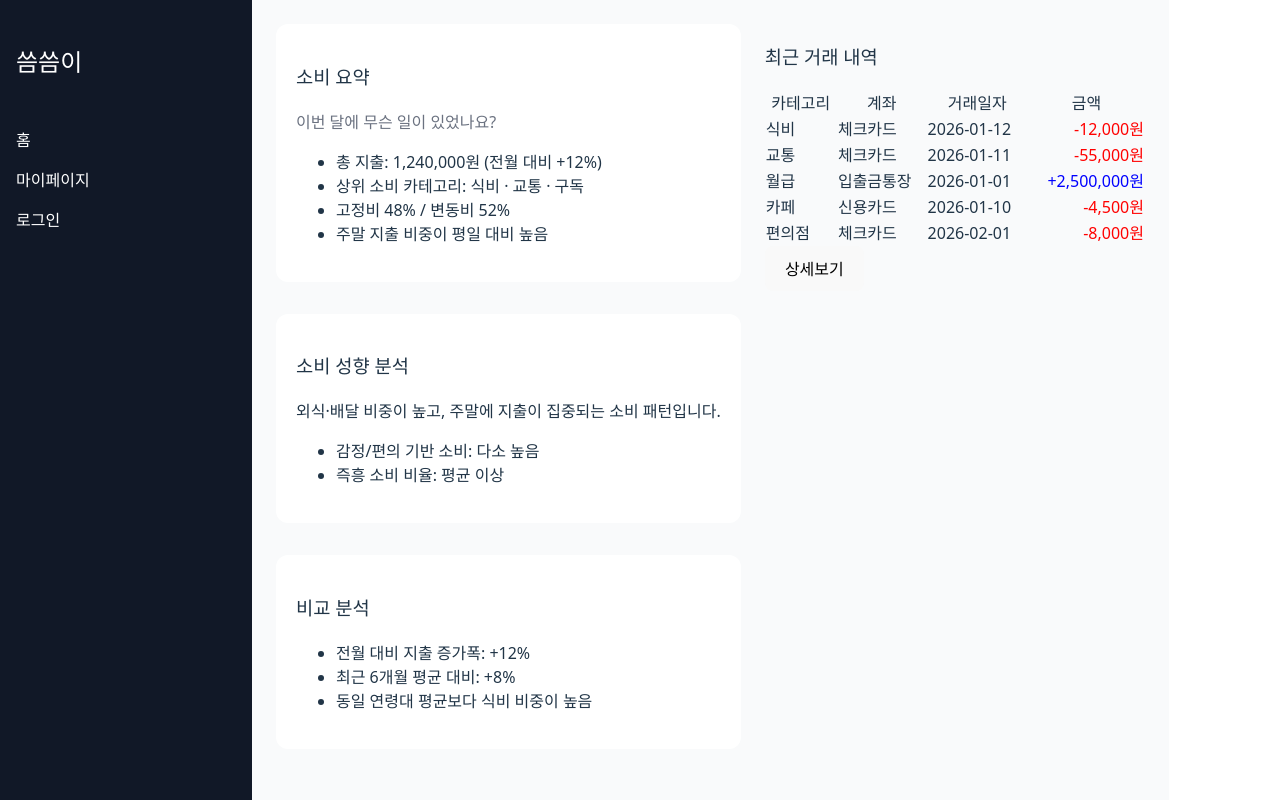
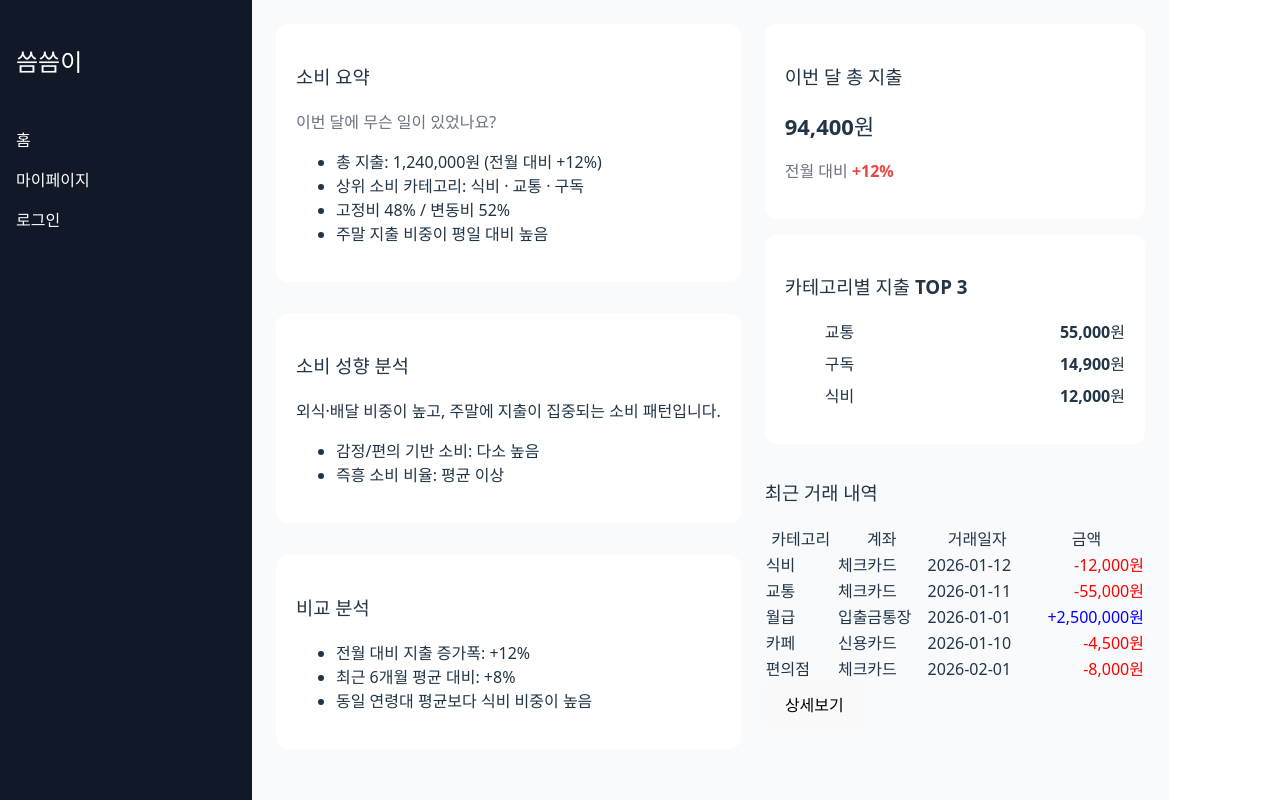
Before and after one commit to Sseumsseumi/sseumsseumi, a React app in the folder frontend/: page / in a window 1280 px wide. Built offline with nearby package versions, Linux system fonts and the light colour scheme; the HTML template or start-up script is replaced by a standard one.

Commit message:
feat: 월별 총 지출 및 카테고리별 통계 요약 컴포넌트 추가

```diff
--- /dev/null
+++ b/frontend/src/components/dashboard/statics/CategoryStatsSummary.tsx
@@ -0,0 +1,48 @@
+import type { Transaction } from "../../../types/transaction";
+
+interface Props {
+  transactions: Transaction[];
+}
+
+const CategoryStatsSummary = ({ transactions }: Props) => {
+  const categoryTotals = transactions
+    .filter((tx) => tx.type === "OUT")
+    .reduce<Record<string, number>>((acc, tx) => {
+      acc[tx.category] = (acc[tx.category] || 0) + tx.amount;
+      return acc;
+    }, {});
+
+  const sortedCategories = Object.entries(categoryTotals)
+    .sort((a, b) => b[1] - a[1])
+    .slice(0, 3);
+
+  return (
+    <section
+      style={{
+        background: "#ffffff",
+        padding: "20px",
+        borderRadius: "12px",
+      }}
+    >
+      <h3>카테고리별 지출 TOP 3</h3>
+
+      <ul style={{ marginTop: "12px" }}>
+        {sortedCategories.map(([category, amount]) => (
+          <li
+            key={category}
+            style={{
+              display: "flex",
+              justifyContent: "space-between",
+              marginBottom: "8px",
+            }}
+          >
+            <span>{category}</span>
+            <strong>{amount.toLocaleString()}원</strong>
+          </li>
+        ))}
+      </ul>
+    </section>
+  );
+};
+
+export default CategoryStatsSummary;
--- /dev/null
+++ b/frontend/src/components/dashboard/statics/MonthlyTotalSummary.tsx
@@ -0,0 +1,39 @@
+import type { Transaction } from "../../../types/transaction";
+
+interface Props {
+  transactions: Transaction[];
+}
+
+const MonthlyTotalSummary = ({ transactions }: Props) => {
+  const totalExpense = transactions
+    .filter((tx) => tx.type === "OUT")
+    .reduce((sum, tx) => sum + tx.amount, 0);
+
+  return (
+    <section
+      style={{
+        background: "#ffffff",
+        padding: "20px",
+        borderRadius: "12px",
+      }}
+    >
+      <h3>이번 달 총 지출</h3>
+
+      <p
+        style={{
+          fontSize: "22px",
+          fontWeight: "bold",
+          margin: "12px 0",
+        }}
+      >
+        {totalExpense.toLocaleString()}원
+      </p>
+
+      <p style={{ color: "#6b7280" }}>
+        전월 대비 <strong style={{ color: "#ef4444" }}>+12%</strong>
+      </p>
+    </section>
+  );
+};
+
+export default MonthlyTotalSummary;
--- /dev/null
+++ b/frontend/src/components/dashboard/statics/StatisticsDashboard.tsx
@@ -0,0 +1,20 @@
+import MonthlyTotalSummary from "./MonthlyTotalSummary";
+import CategoryStatsSummary from "./CategoryStatsSummary";
+import RecentTransactions from "../transactions/RecentTransactions";
+import type { Transaction } from "../../../types/transaction";
+
+interface Props {
+  transactions: Transaction[];
+}
+
+const StatisticsDashboard = ({ transactions }: Props) => {
+  return (
+    <>
+      <MonthlyTotalSummary transactions={transactions} />
+      <CategoryStatsSummary transactions={transactions} />
+      <RecentTransactions transactions={transactions} />
+    </>
+  );
+};
+
+export default StatisticsDashboard;
--- a/frontend/src/components/transactions/RecentTransactions.tsx
+++ b/frontend/src/components/dashboard/transactions/RecentTransactions.tsx
@@ -1,5 +1,5 @@
 import { useNavigate } from "react-router-dom";
-import type { Transaction } from "../../types/transaction";
+import type { Transaction } from "../../../types/transaction";
 import TransactionTable from "./TransactionTable";
 
 interface Props {
--- a/frontend/src/components/transactions/TransactionTable.tsx
+++ b/frontend/src/components/dashboard/transactions/TransactionTable.tsx
@@ -1,4 +1,4 @@
-import type { Transaction } from "../../types/transaction";
+import type { Transaction } from "../../../types/transaction";
 
 interface Props {
   transactions: Transaction[];
--- a/frontend/src/pages/Dashboard.tsx
+++ b/frontend/src/pages/Dashboard.tsx
@@ -1,7 +1,7 @@
 import Layout from "../components/layout/Layout";
 import DashboardLayout from "../components/layout/DashboardLayout";
 import LeftDashboard from "../components/dashboard/analysis/LeftDashboard";
-import RecentTransactions from "../components/transactions/RecentTransactions";
+import StatisticsDashboard from "../components/dashboard/statics/StatisticsDashboard";
 import { transactions } from "../data/transactions";
 
 const Dashboard = () => {
@@ -9,7 +9,7 @@ const Dashboard = () => {
     <Layout>
       <DashboardLayout
         left={<LeftDashboard />}
-        right={<RecentTransactions transactions={transactions} />}
+        right={<StatisticsDashboard transactions={transactions} />}
       />
     </Layout>
   );
--- a/frontend/src/pages/Transactions.tsx
+++ b/frontend/src/pages/Transactions.tsx
@@ -1,6 +1,6 @@
 import { useState } from "react";
 import Layout from "../components/layout/Layout";
-import TransactionTable from "../components/transactions/TransactionTable";
+import TransactionTable from "../components/dashboard/transactions/TransactionTable";
 import { transactions } from "../data/transactions";
 
 const Transactions = () => {
```
